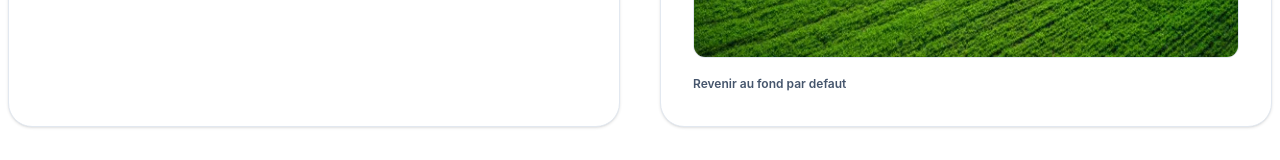
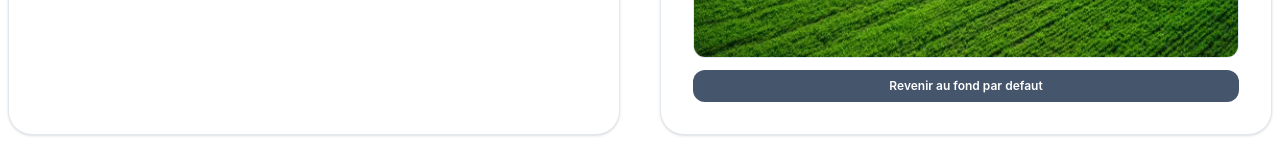
Before and after one commit to Profzen/ekr, a Next.js app: page /admin in a window 1280 px wide. Shown: the part 1212-1372 px from the top of the page. Built offline with nearby package versions, Linux system fonts and the light colour scheme; no server answers; the database is empty.

Commit message:
presque base fonction fin

```diff
--- a/src/app/admin/AdminClient.tsx
+++ b/src/app/admin/AdminClient.tsx
@@ -621,6 +621,59 @@ export default function AdminClient() {
     }
   };
 
+  const handleHeroBackgroundSave = async () => {
+    setContentSaving(true);
+    setError(null);
+    setSuccess(null);
+    try {
+      let heroBackgroundUrl = content.homeHeroBackgroundUrl;
+      if (heroBackgroundFile) {
+        heroBackgroundUrl = await uploadFile(heroBackgroundFile);
+      }
+      const res = await fetch("/api/content", {
+        method: "PUT",
+        headers: { "Content-Type": "application/json" },
+        body: JSON.stringify({
+          ...content,
+          homeHeroBackgroundUrl: heroBackgroundUrl,
+        }),
+      });
+      await ensureOk(res, "Enregistrement impossible.");
+      await loadContent();
+      setHeroBackgroundFile(null);
+      showSuccess("Fond Accueil mise à jour.");
+    } catch (err) {
+      setError("Impossible de mettre à jour le fond.");
+    } finally {
+      setContentSaving(false);
+    }
+  };
+
+  const handleRevertToDefaultBackground = async () => {
+    setContentSaving(true);
+    setError(null);
+    setSuccess(null);
+    try {
+      const res = await fetch("/api/content", {
+        method: "PUT",
+        headers: { "Content-Type": "application/json" },
+        body: JSON.stringify({
+          ...content,
+          homeHeroBackgroundUrl: "/agro2.jpg",
+        }),
+      });
+      await ensureOk(res, "Enregistrement impossible.");
+      await loadContent();
+      setHeroBackgroundFile(null);
+      setHeroBackgroundPreview("");
+      showSuccess("Fond Accueil revenu à la valeur par défaut.");
+    } catch (err) {
+      setError("Impossible de revenir au fond par défaut.");
+    } finally {
+      setContentSaving(false);
+    }
+  };
+
   const uploadFile = async (file: File) => {
     const formData = new FormData();
     formData.append("file", file);
@@ -825,6 +878,8 @@ export default function AdminClient() {
 
             {directorEditing && (
               <form onSubmit={handleDirectorSubmit} className="mt-6 grid gap-4">
+                <div>
+                  <label className="block text-xs font-semibold uppercase tracking-wide text-slate-600 mb-2">Nom complet</label>
                   <input
                     name="name"
                     value={director.name}
@@ -833,6 +888,9 @@ export default function AdminClient() {
                     placeholder="Nom complet"
                     required
                   />
+                </div>
+                <div>
+                  <label className="block text-xs font-semibold uppercase tracking-wide text-slate-600 mb-2">Titre / Fonction</label>
                   <input
                     name="title"
                     value={director.title}
@@ -841,6 +899,7 @@ export default function AdminClient() {
                     placeholder="Titre / Fonction"
                     required
                   />
+                </div>
                 <div className="rounded-xl border border-dashed border-slate-300 bg-slate-50 p-4 text-sm text-slate-600">
                   <label className="inline-flex cursor-pointer items-center gap-2 rounded-full bg-emerald-600 px-4 py-2 text-xs font-semibold text-white">
                     <input
@@ -930,6 +989,7 @@ export default function AdminClient() {
                 </label>
               </div>
               {(heroBackgroundPreview || content.homeHeroBackgroundUrl) && (
+                <div className="space-y-3">
                   <div className="overflow-hidden rounded-xl border border-slate-200 bg-white">
                     <img
                       src={heroBackgroundPreview || content.homeHeroBackgroundUrl}
@@ -937,17 +997,39 @@ export default function AdminClient() {
                       className="h-96 w-full object-cover"
                     />
                   </div>
-              )}
+                  {heroBackgroundFile && (
                     <button
                       type="button"
-                onClick={() => {
-                  setContent((prev) => ({ ...prev, homeHeroBackgroundUrl: "" }));
-                  setHeroBackgroundFile(null);
-                  setHeroBackgroundPreview("");
-                }}
-                className="text-xs font-semibold text-slate-600"
-              >
-                Revenir au fond par defaut
+                      onClick={handleHeroBackgroundSave}
+                      disabled={contentSaving}
+                      className="w-full rounded-xl bg-emerald-600 px-4 py-2 text-xs font-semibold text-white"
+                    >
+                      {contentSaving ? (
+                        <span className="inline-flex items-center gap-2">
+                          <Spinner className="h-3 w-3 border-white" />
+                          Enregistrement...
+                        </span>
+                      ) : (
+                        "Valider le fond"
+                      )}
+                    </button>
+                  )}
+                </div>
+              )}
+              <button
+                type="button"
+                onClick={handleRevertToDefaultBackground}
+                disabled={contentSaving}
+                className="w-full rounded-xl bg-slate-600 px-4 py-2 text-xs font-semibold text-white"
+              >
+                {contentSaving ? (
+                  <span className="inline-flex items-center gap-2">
+                    <Spinner className="h-3 w-3 border-white" />
+                    Enregistrement...
+                  </span>
+                ) : (
+                  "Revenir au fond par defaut"
+                )}
               </button>
             </div>
           </div>
```
Lines whose indentation alone changed are shown as unchanged.
